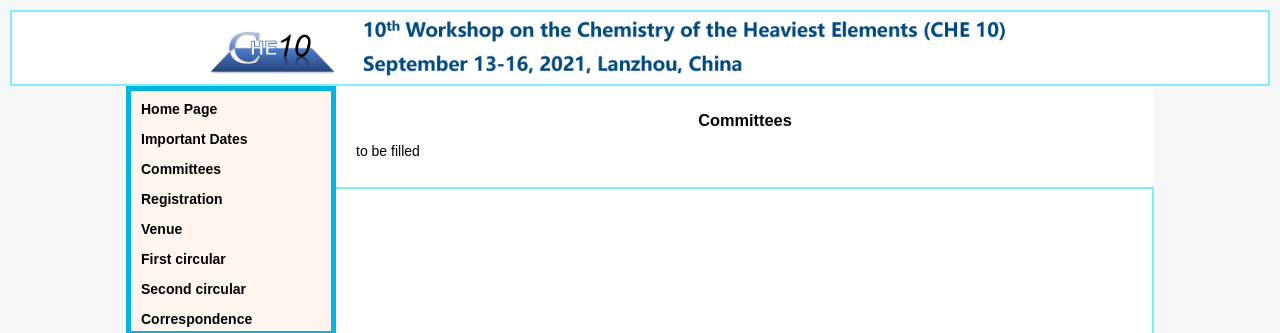
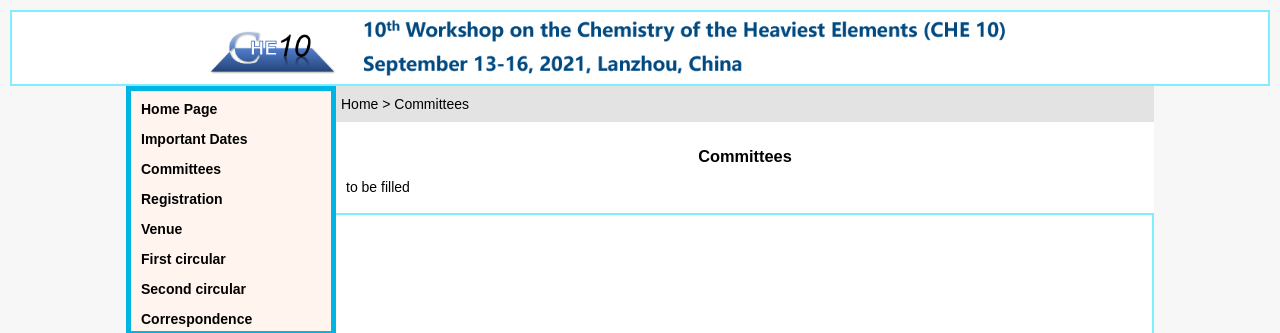
Before and after one commit to carefay/carefay.github.io, a plain HTML site: page committees.html in a window 1280 px wide. Shown: the top 333 px of the page. Drawn offline with Linux system fonts and the light colour scheme.

Commit message:
202006171526

```diff
--- a/committees.html
+++ b/committees.html
@@ -14,8 +14,6 @@
 </div>
 <div id="header_separator"></div>
 <div id="mainpage">
-
-	<div id="content">
 	<div id="leftdiv">
 	<!--左侧，列表栏，开始-->
 		<ul>
@@ -32,6 +30,8 @@
 	</div>
 	<div id="rightdiv">
 		<!--右侧，页面内容开始-->
+		<div id="addressdiv"><span><a href="index.html">Home</a> > Committees</span></span></div>
+		<div class="content">
 			<div id="index_content_title">
 				<h3>Committees</h3>
 			</div>
--- a/style_main.css
+++ b/style_main.css
@@ -108,8 +108,18 @@ th{
 	/*border: 1px solid blue;*/
 }
 
+#addressdiv{
+	background-color: #e3e3e3;
+	padding: 2px 5px 2px 5px;
+	margin: 0px 0px 10px 0px;
+}
+
+.content{
+	padding: 10px 10px 10px 10px;
+}
+
 #rightdiv{
-	padding: 20px 20px 20px 20px;
+	/*padding: 20px 20px 20px 20px;*/
 	overflow:auto;
 	background:#ffffff;
 	/*border: 1px solid green;*/
```
Also changed, not shown: contact.html (+3 -0 lines), empty.html (+3 -0 lines), important_dates.html (+3 -0 lines), index.html (+5 -9 lines), venue.html (+3 -0 lines). Lines whose indentation alone changed are shown as unchanged.
